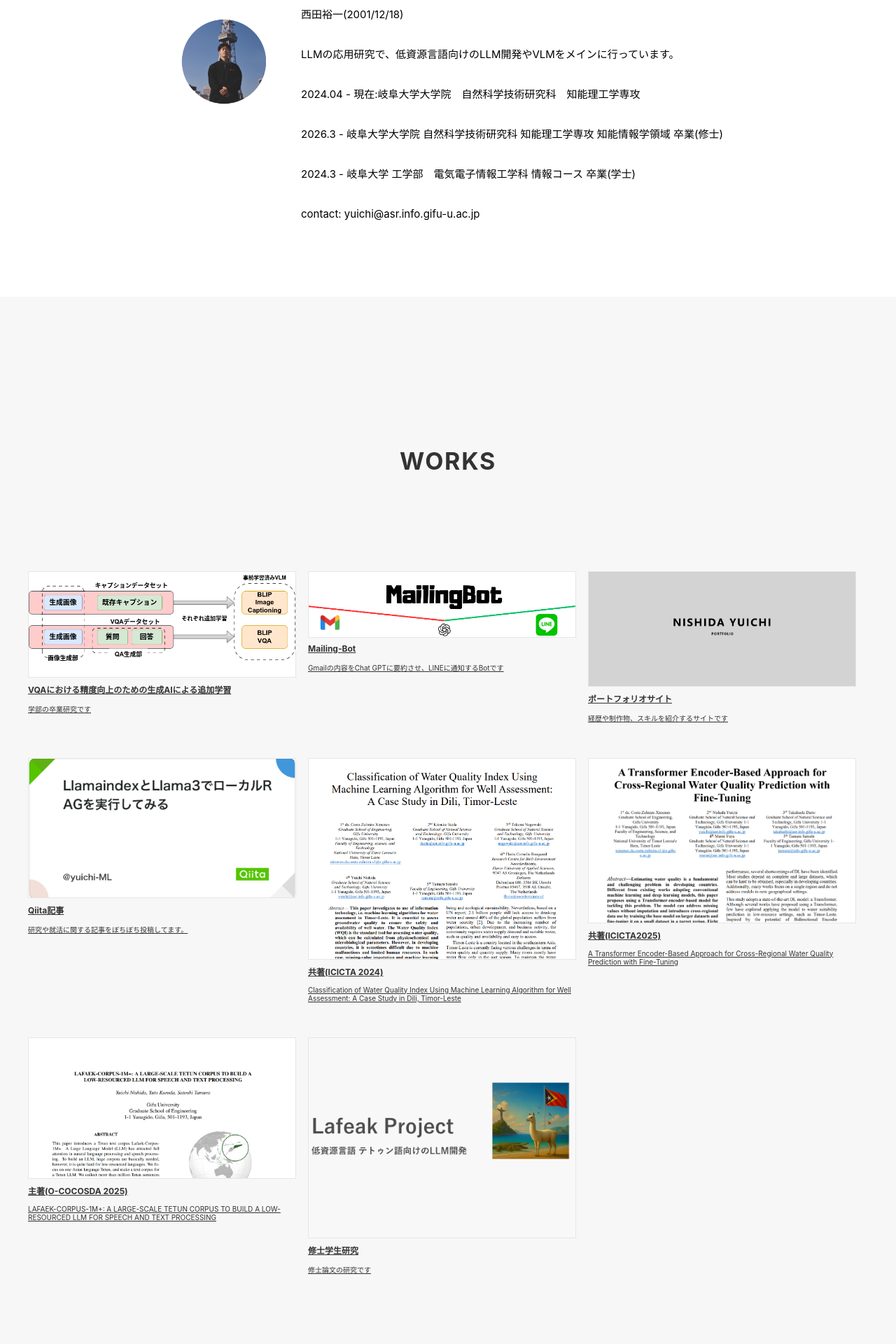
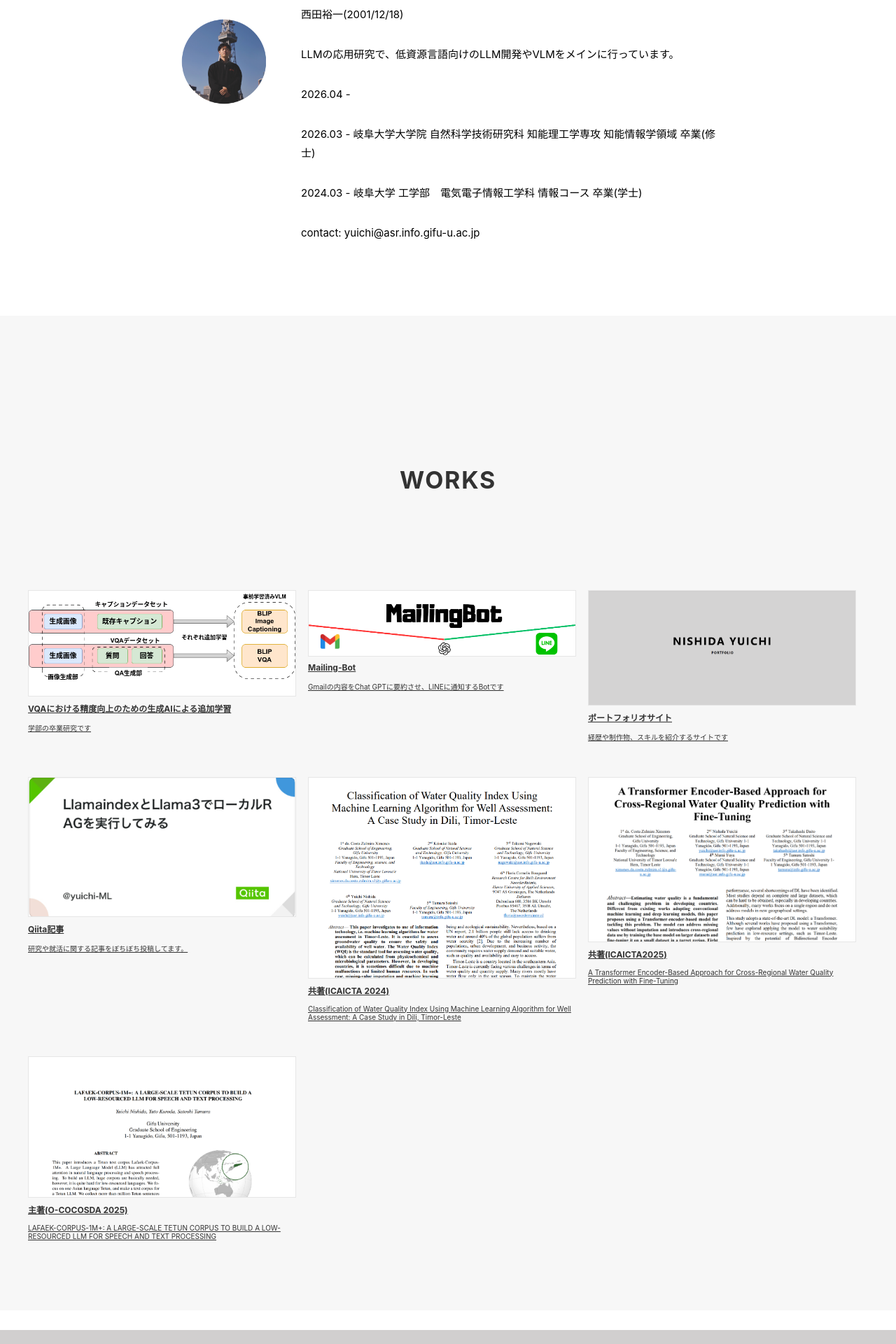
Before and after one commit to yuichi-1218/portfolio, a React (Create React App) app: page / in a window 1280 px wide. Shown: the part 1080-3000 px from the top of the page at 70% size. Built offline with nearby package versions, Linux system fonts and the light colour scheme.

Commit message:
就職に伴う情報の変更

```diff
--- a/src/components/About.js
+++ b/src/components/About.js
@@ -20,13 +20,13 @@ const About = () =>{
                 LLMの応用研究で、低資源言語向けのLLM開発やVLMをメインに行っています。
               </p>
               <p>
-                2024.04 - 現在:岐阜大学大学院　自然科学技術研究科　知能理工学専攻
+                2026.04  -
               </p>
               <p>
-                2026.3  - 岐阜大学大学院 自然科学技術研究科 知能理工学専攻 知能情報学領域 卒業(修士)
+                2026.03  - 岐阜大学大学院 自然科学技術研究科 知能理工学専攻 知能情報学領域 卒業(修士)
               </p>
               <p>
-                2024.3  - 岐阜大学 工学部　電気電子情報工学科 情報コース 卒業(学士)
+                2024.03  - 岐阜大学 工学部　電気電子情報工学科 情報コース 卒業(学士)
               </p>
               <p>
                 contact: yuichi@asr.info.gifu-u.ac.jp
--- a/src/components/Others.js
+++ b/src/components/Others.js
@@ -13,12 +13,13 @@ const Others = () => {
           <div class="tara">
             <h3>TA・RA等</h3>
             <p>2024.4-2024.8 プログラミング実践ⅡTA:Android/iosアプリ作成支援</p>
-            <p>2024.1-現在 東ティモール留学生 研究支援チューター RA</p>
+            <p>2024.1-2026.3 東ティモール留学生 研究支援チューター RA</p>
           </div>
 
           <div class="collabo">
             <h3>共同研究</h3>
             <p>2024.4- 2025.3 東海国立大学機構 航空宇宙生産技術開発センター</p>
+            <p>2025.4- 2026.3 東海国立大学機構 岐阜大学 産学連携プロジェクト</p>
           </div>
 
           <div class="collabo">
--- a/src/components/Work.js
+++ b/src/components/Work.js
@@ -72,31 +72,23 @@ const Work = () => {
             <div class="works-img">
               <img src={timorleste} alt="" />
             </div>
-            <p class="works-name">共著(ICICTA 2024)</p>
+            <p class="works-name">共著(ICAICTA 2024)</p>
             <p class="works-info">Classification of Water Quality Index Using Machine Learning Algorithm for Well Assessment: A Case Study in Dili, Timor-Leste</p>
           </a>
           <a class="works-item" href="https://ieeexplore.ieee.org/document/11335115" target="_blank">
             <div class="works-img">
               <img src={zulmira} alt="" />
             </div>
-            <p class="works-name">共著(ICICTA2025)</p>
+            <p class="works-name">共著(ICAICTA2025)</p>
             <p class="works-info">A Transformer Encoder-Based Approach for Cross-Regional Water Quality Prediction with Fine-Tuning</p>
           </a>
-          <a class="works-item" href="https://drive.google.com/file/d/1gRU8Mv1NKjyLDzKfEvqefV45BvI_C4Y6/view?usp=sharing" target="_blank">
+          <a class="works-item" href="https://ieeexplore.ieee.org/document/11384905" target="_blank">
             <div class="works-img">
               <img src={ococosda} alt="" />
             </div>
             <p class="works-name">主著(O-COCOSDA 2025)</p>
             <p class="works-info">LAFAEK-CORPUS-1M+: A LARGE-SCALE TETUN CORPUS TO BUILD A LOW-RESOURCED LLM FOR SPEECH AND TEXT PROCESSING</p>
           </a>
-
-          <Link to="/research" className="works-item">
-            <div class="works-img">
-              <img src={Lafeak_samne} alt="" />
-            </div>
-            <p class="works-name">修士学生研究</p>
-            <p class="works-info">修士論文の研究です</p>
-          </Link>
         </div>
       </div>
     </section>
```
Also changed, not shown: 7 other files (tests, documents, lock files or other folders).
